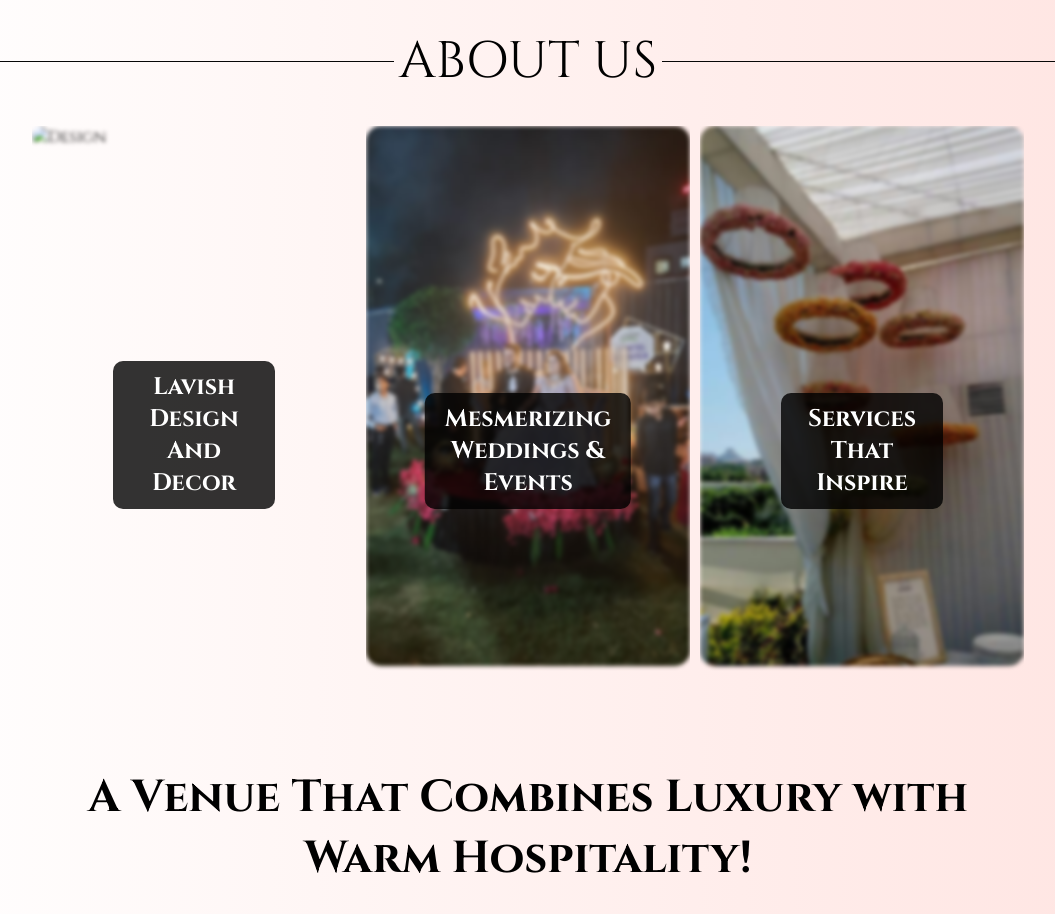
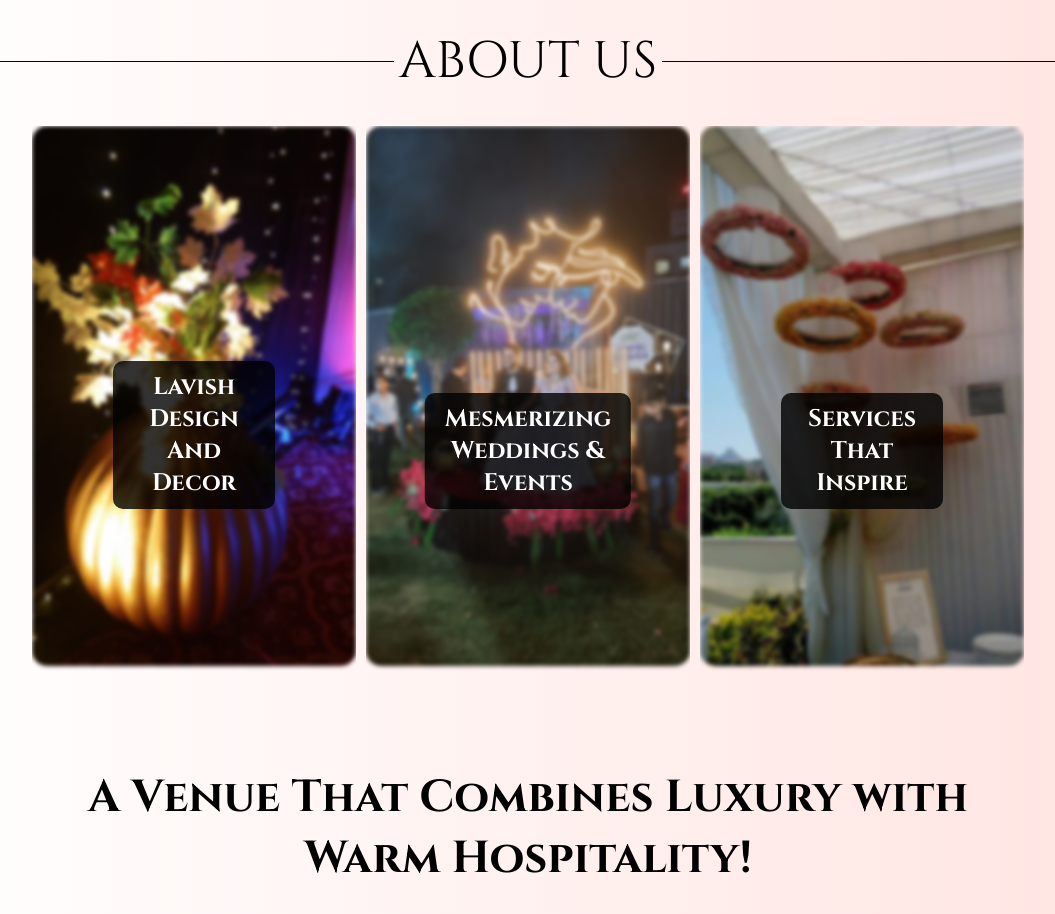
Before and after one commit to AdityaBaldawa23/RajputRoyals, a website: page index.html in a window 1280 px wide. Shown: the part 1460-2374 px from the top of the page, without its empty margins (112-1167 px from the left). Drawn offline with Linux system fonts and the light colour scheme; the site is published under a folder, as on GitHub Pages, so addresses that start at the root find nothing.

Commit message:
Finalllyyyyyyyyyyyyy

```diff
--- a/index.html
+++ b/index.html
@@ -46,7 +46,7 @@
     <div class="divider">ABOUT US</div>
     <div id="triogrid">
         <div id="design" class="image-container">
-            <img src="/LandingPage/LandingPageImages/LandingPageDeco.jpg" alt="Design">
+            <img src="LandingPage/LandingPageImages/LandingPageDeco.jpg" alt="Design">
             <div class="overlay-text">Lavish Design And Decor</div>
         </div>
         <div id="weddings" class="image-container">
@@ -113,7 +113,7 @@
         <p style="font-size: 1.5rem;">We love connecting with you! Feel free to visit us during usual business hours</p>
         <a href="https://api.whatsapp.com/send/?phone=919822544956&text&type=phone_number&app_absent=0">
             <button id="whatsapp_button" style="font-size: 1.1rem; font-weight: bold;">Contact us on Whatsapp</button>
-        </a>
+        </a><br>
         <a href="https://www.instagram.com/rajputroyals_miraj/?hl=en">
             <button id="instabutton" style="font-size: 1.1rem; font-weight: bold;">Follow Us on Instagram</button>
         </a>
```
